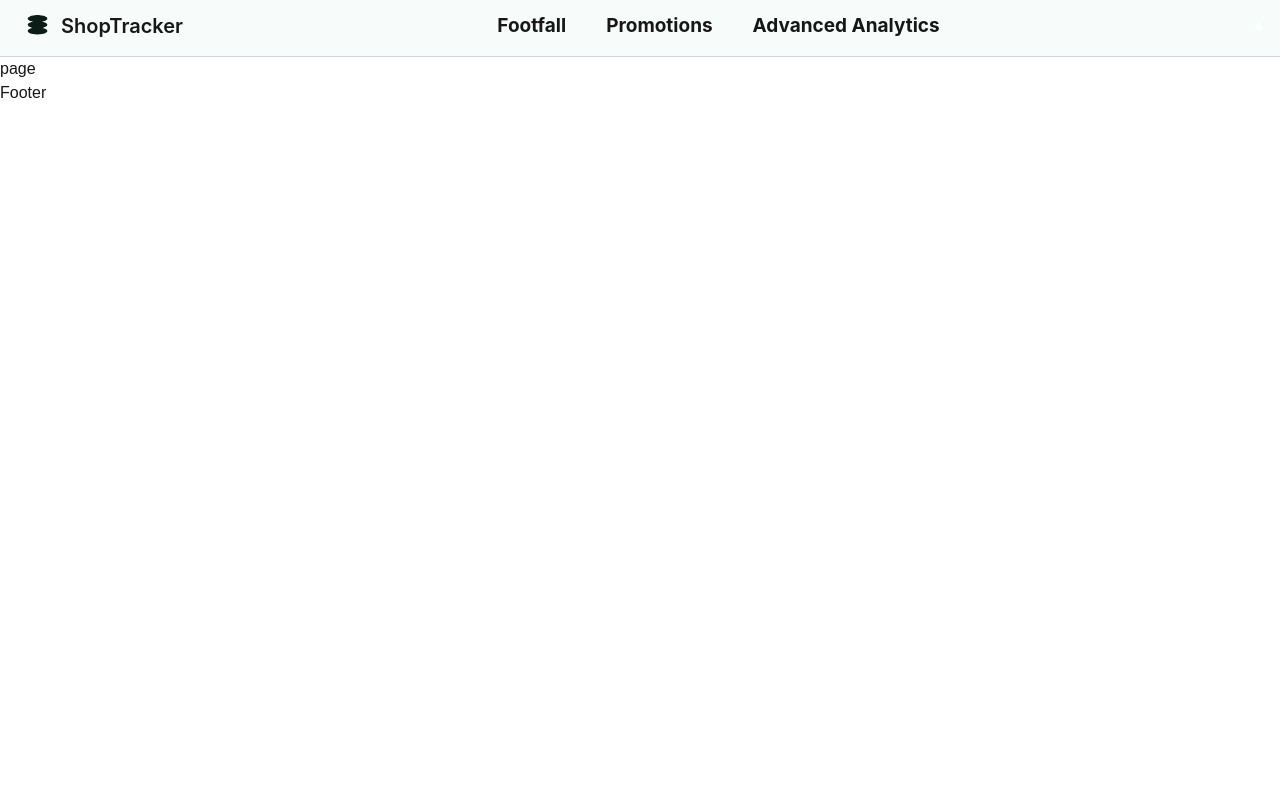
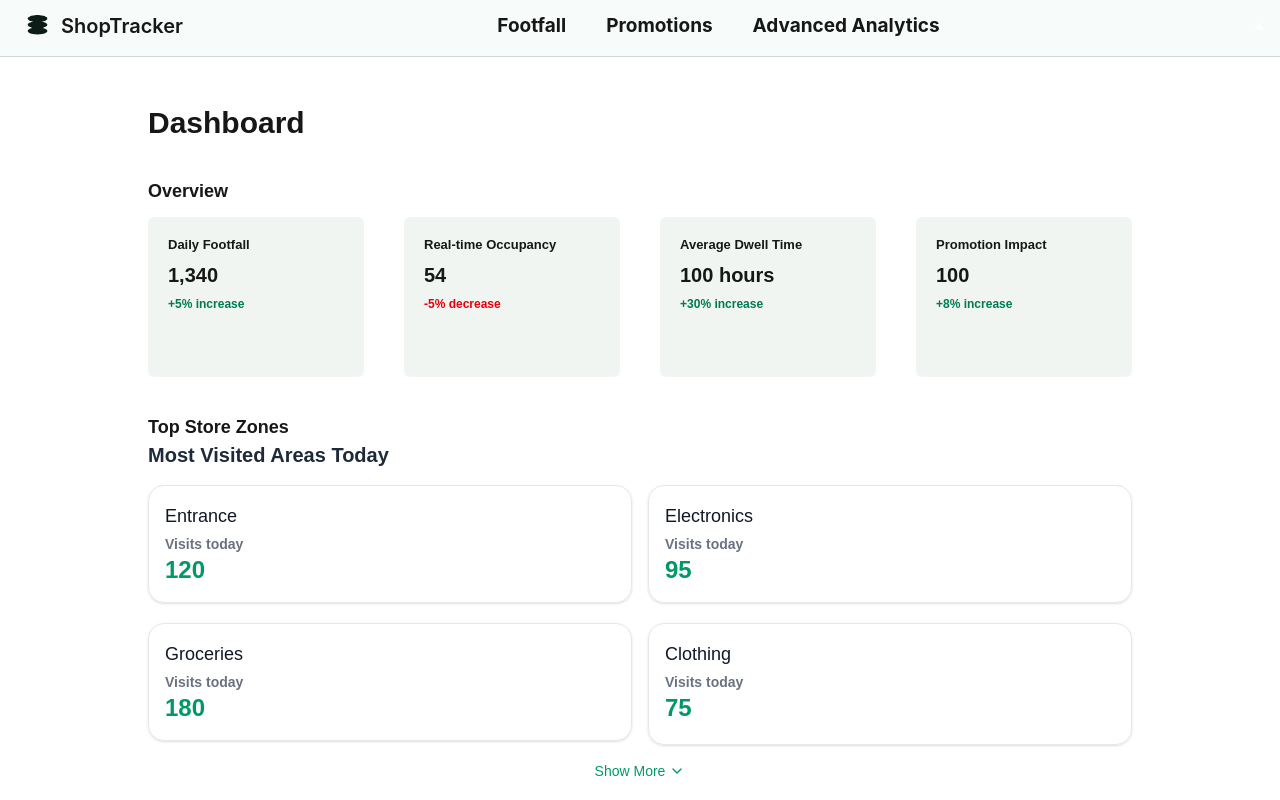
Before and after one commit to Jamison-lii/shopTracker-, a Next.js app: page /dashboard in a window 1280 px wide. Built offline with nearby package versions, Linux system fonts and the light colour scheme.

Commit message:
dashboard page

```diff
--- /dev/null
+++ b/src/app/(dashboard)/dashboard/Footfall.tsx
@@ -0,0 +1,9 @@
+import React from 'react'
+
+const Footfall = () => {
+  return (
+    <div>footfall</div>
+  )
+}
+
+export default Footfall
--- a/src/app/(dashboard)/dashboard/layout.tsx
+++ b/src/app/(dashboard)/dashboard/layout.tsx
@@ -13,7 +13,7 @@ export default function DashboardLayout({ children }: DashboardLayoutProps) {
   return (
     <div className="dashboard-layout flex flex-col min-h-screen">
       <Header />
-      <main className="">{children}</main>
+      <main className="flex justify-center items-center mt-12">{children}</main>
       <Footer />
     </div>
   );
--- a/src/app/(dashboard)/dashboard/page.tsx
+++ b/src/app/(dashboard)/dashboard/page.tsx
@@ -1,8 +1,49 @@
 import React from 'react'
+
+import OverviewCard from '@/components/cards/OverviewCard'
+import ZoneVisits from '@/components/cards/ZoneVisits'
 
 const page = () => {
   return (
-    <div>page</div>
+    <div className='flex flex-col justify-center  text-3xl font-bold'>
+      <div>
+        Dashboard
+      </div>
+      <div className='text-lg pt-7 font-semibold mt-2'>
+      Overview
+      </div>
+      <div className='flex space-x-10  '>
+       <OverviewCard
+       label = "Daily Footfall"
+       value = '1,340'
+       percent = "5"
+
+       />
+       <OverviewCard
+       label = "Real-time Occupancy"
+       value = '54'
+       percent = "-5"
+
+       />
+
+       <OverviewCard
+       label = "Average Dwell Time"
+       value = '100 hours'
+       percent = "30"
+
+       />
+       <OverviewCard
+       label = "Promotion Impact"
+       value = '100'
+       percent = "8"
+
+       />
+       </div>
+       <div className='text-lg pt-7 font-semibold mt-2'>
+        Top  Store Zones
+      </div>
+      <ZoneVisits/>
+     </div>
   )
 }
 
--- /dev/null
+++ b/src/components/cards/OverviewCard.tsx
@@ -0,0 +1,31 @@
+"use client";
+
+import React from "react";
+
+interface OverViewCardProps {
+  label: string;
+  value: string;
+  percent: string;
+}
+
+const OverviewCard: React.FC<OverViewCardProps> = ({
+  label,
+  value,
+  percent,
+}) => {
+  return (
+    <div className="h-40 flex flex-col space-y-2 p-5 mt-3 w-54 rounded-md bg-[#F0F5F2] ">
+      <div className="text-[13px] font-semibold ">{label}</div>
+      <div className="text-xl font-bold">{value} </div>
+      <div className="text-[12px] font-semibold text-[#007A54]">
+        {Number(percent) > 0 ? (
+          <div className=" text-[#007A54]">+{percent}% increase</div>
+        ) : (
+          <div className="text-red-600"> {percent}% decrease</div>
+        )}
+      </div>
+    </div>
+  );
+};
+
+export default OverviewCard;
--- /dev/null
+++ b/src/components/cards/ZoneVisits.tsx
@@ -0,0 +1,67 @@
+"use client";
+
+import React, { useState } from "react";
+import { ChevronDown, ChevronUp } from "lucide-react";
+
+type Zone = {
+  id: number;
+  name: string;
+  visits: number;
+};
+
+const sampleZones: Zone[] = [
+  { id: 1, name: "Entrance", visits: 120 },
+  { id: 2, name: "Electronics", visits: 95 },
+  { id: 3, name: "Groceries", visits: 180 },
+  { id: 4, name: "Clothing", visits: 75 },
+  { id: 5, name: "Checkout", visits: 140 },
+  { id: 6, name: "Customer Service", visits: 60 },
+];
+
+export default function ZoneVisits() {
+  const [expanded, setExpanded] = useState(false);
+
+  const displayedZones = expanded ? sampleZones : sampleZones.slice(0, 4);
+
+  return (
+    <div className="space-y-4">
+      <h2 className="text-xl font-semibold text-gray-800">
+        Most Visited Areas Today
+      </h2>
+
+      {/* Grid with 2 cards per row on medium+ screens */}
+      <div className="grid grid-cols-1 md:grid-cols-2 space-y-4 md:space-y-1 md:gap-4">
+        {displayedZones.map((zone) => (
+          <div
+            key={zone.id}
+            className="rounded-2xl border border-gray-200 shadow-sm hover:shadow-lg transition p-4"
+          >
+            <h3 className="text-lg font-medium text-gray-900">{zone.name}</h3>
+            <p className="text-gray-500 text-sm mt-1">Visits today</p>
+            <p className="text-2xl font-semibold text-emerald-600">
+              {zone.visits}
+            </p>
+          </div>
+        ))}
+      </div>
+
+      {/* Show More / Less button */}
+      <div className="flex justify-center">
+        <button
+          className="flex items-center text-emerald-600 text-sm font-medium hover:text-emerald-700 transition"
+          onClick={() => setExpanded(!expanded)}
+        >
+          {expanded ? (
+            <>
+              Show Less <ChevronUp className="ml-1 h-4 w-4" />
+            </>
+          ) : (
+            <>
+              Show More <ChevronDown className="ml-1 h-4 w-4" />
+            </>
+          )}
+        </button>
+      </div>
+    </div>
+  );
+}
--- a/src/components/footer/Footer.tsx
+++ b/src/components/footer/Footer.tsx
@@ -2,7 +2,7 @@ import React from 'react'
 
 const Footer = () => {
   return (
-    <div>Footer</div>
+    <div></div>
   )
 }
 
```
Also changed, not shown: package.json (+7 -6 lines), 1 other file (tests, documents, lock files or other folders).
